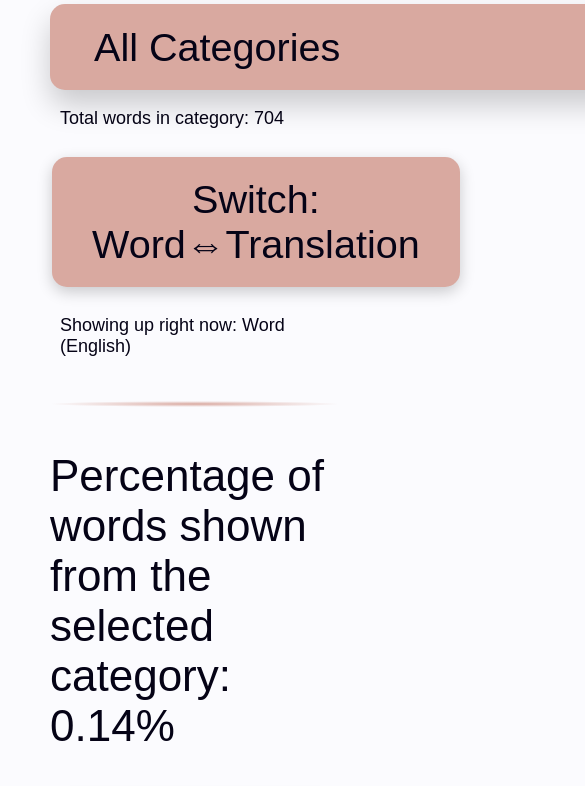
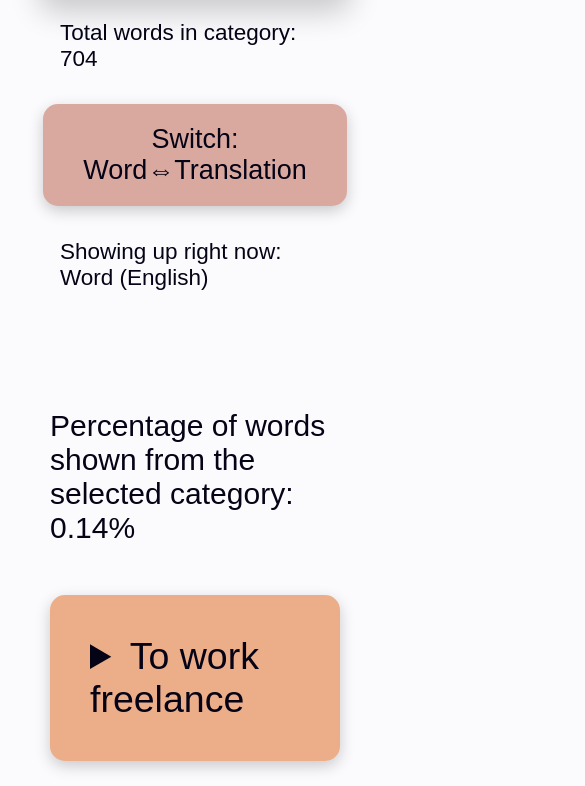
Before and after one commit to pierrelouis-cmrt/Vocabulary, a plain HTML site: page index.html in a window 390 px wide. Shown: the part 383-1169 px from the top of the page, 585 px wide, since content can reach past the window. Drawn offline with Linux system fonts and the light colour scheme; a web font is replaced by a local one.

Commit message:
responsiveness

```diff
--- a/index.html
+++ b/index.html
@@ -1,8 +1,13 @@
 <html>
   <head>
-    <title>Collocations</title>
+    <title>Vocabulary</title>
     <link rel="stylesheet" type="text/css" href="styles.css" />
     <script src="script.js" defer></script>
+    <meta
+      charset="UTF-8"
+      name="viewport"
+      content="width=device-width, initial-scale=1.0"
+    />
   </head>
   <body>
     <div id="congratsScreen" class="nightowl-daylight">
@@ -57,26 +62,26 @@
       <h1>B2 First Vocabulary!</h1>
       <!--<p><i>Tip</i> ⇨ Select what category you want to see.</p>-->
       <select id="category" onchange="changeCategory()">
-        <option value="all">All Categories</option>
+        <option value="all">Toutes Les Catégories</option>
         <option value="computers">Les Ordinateurs</option>
         <option value="personnelEtRessourcesHumaines">
-          Personnel Et Ressources Humaines
+          Le Personnel Et Les Ressources Humaines
         </option>
-        <option value="banqueEtFinances">Banque Et Finances</option>
-        <option value="shoppingVocabulary">Shopping</option>
+        <option value="banqueEtFinances">La Banque Et Les Finances</option>
+        <option value="shoppingVocabulary">Le Shopping</option>
         <option value="lUsine">L'usine</option>
-        <option value="la_vie_d_entreprise">La vie d'entreprise</option>
+        <option value="la_vie_d_entreprise">La Vie D'entreprise</option>
         <option value="le_droit_et_la_fiscalite">
-          Le droit et la fiscalité
+          Le Droit Et La Fiscalité
         </option>
-        <option value="achats_et_ventes">Achat et vente</option>
+        <option value="achats_et_ventes">Achat et Vente</option>
         <option value="la_commercialisation_et_la_publicite">
-          La commercialisation et la publicite
+          La Commercialisation Et La Publicite
         </option>
         <option value="l_entreprise_et_le_produit">
-          L'entreprise et le produit
+          L'entreprise Et Le Produit
         </option>
-        <option value="le_paiement">le paiment</option>
+        <option value="le_paiement">Le Paiment</option>
       </select>
       <p id="total"></p>
 
--- a/styles.css
+++ b/styles.css
@@ -16,12 +16,18 @@
 }
 
 body {
+  height: auto;
+  width: 100vw;
   background: var(--background);
   font-family: "Madimi One", sans-serif;
   margin: 50px 50px 50px 50px;
   padding: 50px;
   margin: 0;
   box-sizing: border-box;
+}
+
+.content {
+  position: relative;
 }
 
 hr {
@@ -196,7 +202,16 @@ select:focus {
 /* Responsive design */
 @media screen and (max-width: 768px) {
   body {
-    font-size: 22px;
+    font-size: 15px;
+    overflow-x: hidden !important;
+  }
+
+  .content {
+    display: flex;
+    flex-direction: column; /* Stack children vertically; use row for horizontal */
+    justify-content: center; /* Align items vertically in the center; works with the current flex-direction */
+    align-items: center; /* Align items horizontally in the center; works with the current flex-direction */
+    height: 150vh; /* Adjust the height as needed */
   }
 
   h1 {
@@ -213,11 +228,16 @@ select:focus {
     padding: 40px;
   }
 
-  details summary {
-    font-size: 2.5em;
+  #category {
+    width: 80vw;
   }
 
-  details p {
-    font-size: 1.8em;
+  #shuffleButton {
+    left: auto;
+  }
+
+  #total,
+  #status {
+    font-size: 150%;
   }
 }
```
